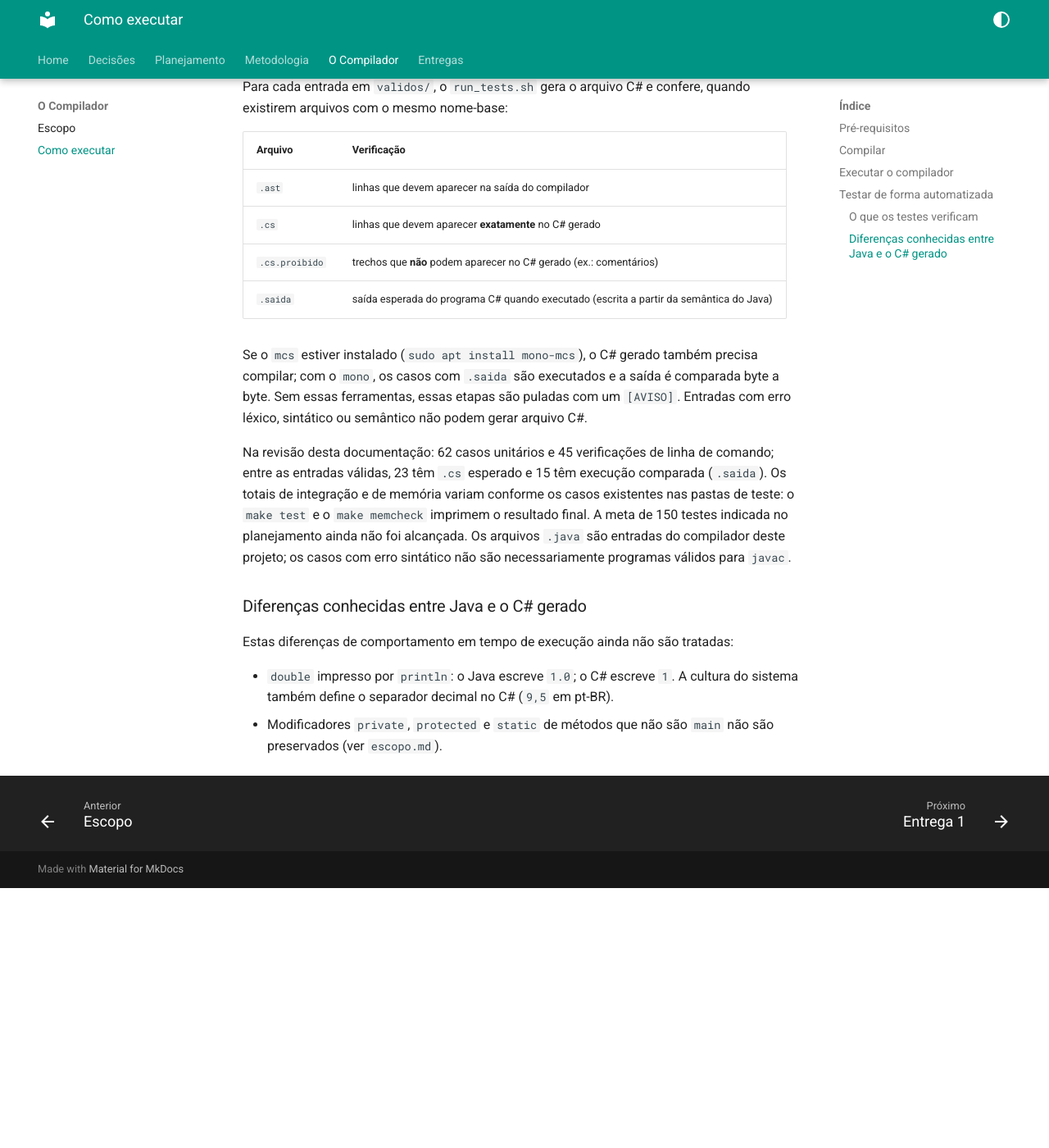
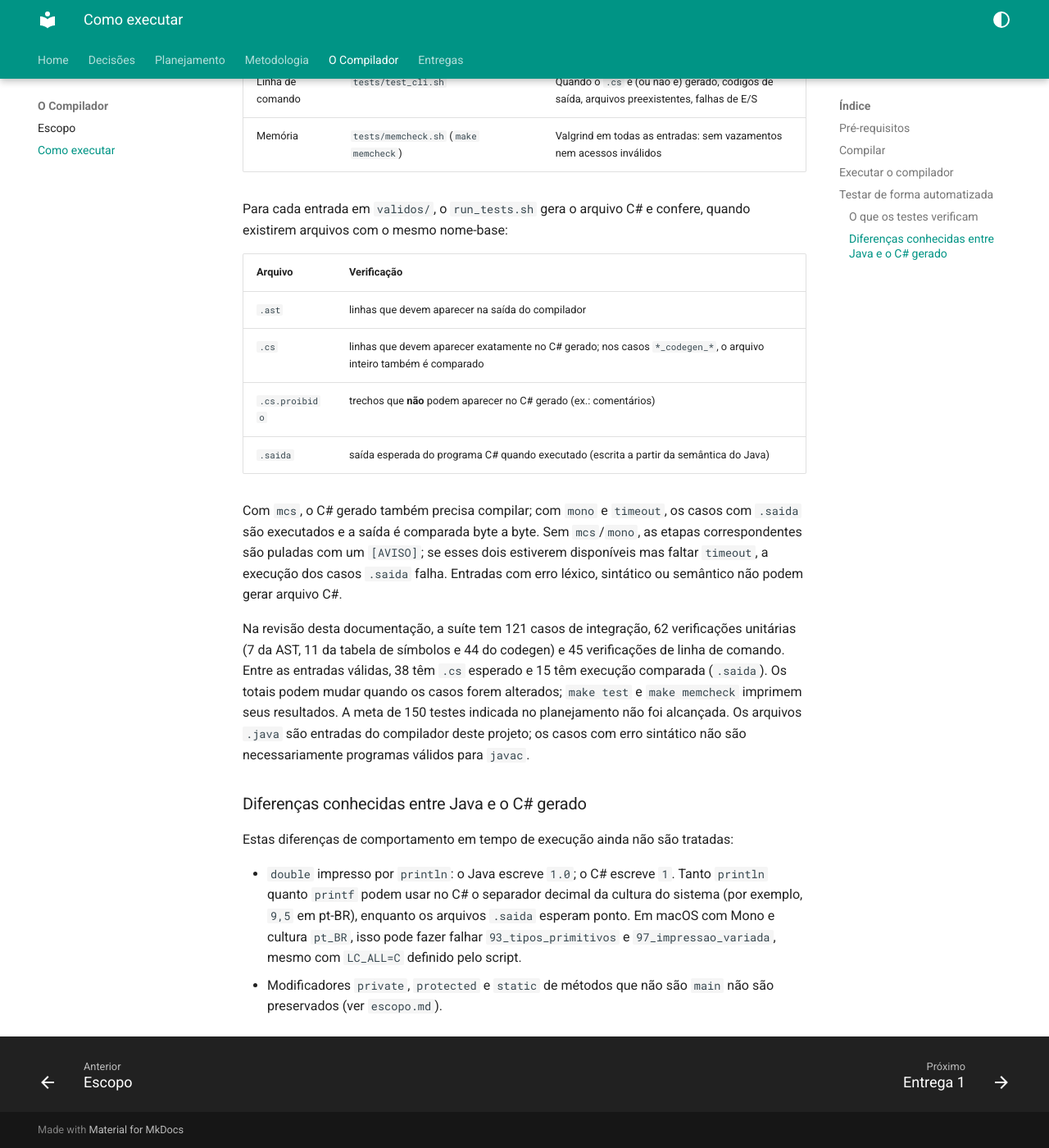
Before and after one commit to LeticiaMonteiroo/Compiladores-Grupo10, an MkDocs documentation site: the page built from docs/compiladordetalhes/como-executar.md, in a window 1280 px wide and 1400 px high, scrolled down 2738 px. Shown: the whole window at 82% size. Built offline with MkDocs 1.6.1 and Material for MkDocs 9.7.7, drawn with Linux system fonts in a browser that asks for light colours; before the commit the page ends 3821 px from its top, so only the background shows below that; some of the changed text lies outside the part shown.

Commit message:
docs: finaliza a documentação para a entrega final

````diff
--- a/docs/compiladordetalhes/como-executar.md
+++ b/docs/compiladordetalhes/como-executar.md
@@ -14,6 +14,14 @@ fluxo e as limitações, consulte [Escopo da Linguagem](./escopo.md).
 
 Para conferir se as ferramentas estão instaladas, execute `make --version`,
 `gcc --version`, `flex --version` e `bison --version` no terminal.
+
+Para compilar e executar os testes de C# gerado, também são necessários
+`mcs`, `mono` e o comando GNU `timeout` (fornecido pelo pacote `coreutils`).
+Em Debian ou Ubuntu, instale-os com:
+
+```sh
+sudo apt install mono-mcs mono-runtime coreutils
+```
 
 Para compilar e executar o compilador, entre na pasta do projeto:
 
@@ -122,30 +130,36 @@ quando existirem arquivos com o mesmo nome-base:
 | Arquivo | Verificação |
 |---|---|
 | `.ast` | linhas que devem aparecer na saída do compilador |
-| `.cs` | linhas que devem aparecer **exatamente** no C# gerado |
+| `.cs` | linhas que devem aparecer exatamente no C# gerado; nos casos `*_codegen_*`, o arquivo inteiro também é comparado |
 | `.cs.proibido` | trechos que **não** podem aparecer no C# gerado (ex.: comentários) |
 | `.saida` | saída esperada do programa C# quando executado (escrita a partir da semântica do Java) |
 
-Se o `mcs` estiver instalado (`sudo apt install mono-mcs`), o C# gerado também
-precisa compilar; com o `mono`, os casos com `.saida` são executados e a saída é
-comparada byte a byte. Sem essas ferramentas, essas etapas são puladas com um
-`[AVISO]`. Entradas com erro léxico, sintático ou semântico não podem gerar
-arquivo C#.
+Com `mcs`, o C# gerado também precisa compilar; com `mono` e `timeout`, os
+casos com `.saida` são executados e a saída é comparada byte a byte. Sem
+`mcs`/`mono`, as etapas correspondentes são puladas com um `[AVISO]`; se esses
+dois estiverem disponíveis mas faltar `timeout`, a execução dos casos `.saida`
+falha. Entradas com erro léxico, sintático ou semântico não podem gerar arquivo
+C#.
 
-Na revisão desta documentação: 62 casos unitários e 45 verificações de linha de
-comando; entre as entradas válidas, 23 têm `.cs` esperado e 15 têm execução
-comparada (`.saida`). Os totais de integração e de memória variam conforme os
-casos existentes nas pastas de teste: o `make test` e o `make memcheck`
-imprimem o resultado final. A meta de 150 testes indicada no planejamento ainda
-não foi alcançada. Os arquivos `.java` são entradas do compilador deste
-projeto; os casos com erro sintático não são necessariamente programas válidos
-para `javac`.
+Na revisão desta documentação, a suíte tem 121 casos de integração, 62
+verificações unitárias (7 da AST, 11 da tabela de símbolos e 44 do codegen) e
+45 verificações de linha de comando. Entre as entradas válidas, 38 têm `.cs`
+esperado e 15 têm execução comparada (`.saida`). Os totais podem mudar quando
+os casos forem alterados; `make test` e `make memcheck` imprimem seus
+resultados. A meta de 150 testes indicada no planejamento não foi
+alcançada. Os arquivos `.java` são entradas do compilador deste projeto; os
+casos com erro sintático não são necessariamente programas válidos para
+`javac`.
 
 ### Diferenças conhecidas entre Java e o C# gerado
 
 Estas diferenças de comportamento em tempo de execução ainda não são tratadas:
 
-- `double` impresso por `println`: o Java escreve `1.0`; o C# escreve `1`. A
-  cultura do sistema também define o separador decimal no C# (`9,5` em pt-BR).
+- `double` impresso por `println`: o Java escreve `1.0`; o C# escreve `1`.
+  Tanto `println` quanto `printf` podem usar no C# o separador decimal da
+  cultura do sistema (por exemplo, `9,5` em pt-BR), enquanto os arquivos
+  `.saida` esperam ponto. Em macOS com Mono e cultura `pt_BR`, isso pode fazer
+  falhar `93_tipos_primitivos` e `97_impressao_variada`, mesmo com `LC_ALL=C`
+  definido pelo script.
 - Modificadores `private`, `protected` e `static` de métodos que não são `main`
   não são preservados (ver `escopo.md`).
````
Also changed, not shown: README.md (+6 -6 lines), docs/compiladordetalhes/escopo.md (+2 -1 lines), docs/entregas/entrega-final.md (+16 -16 lines).
